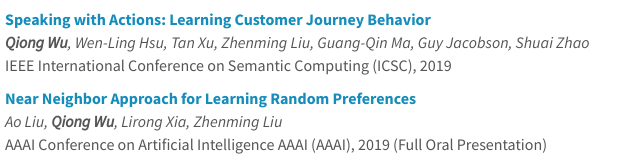
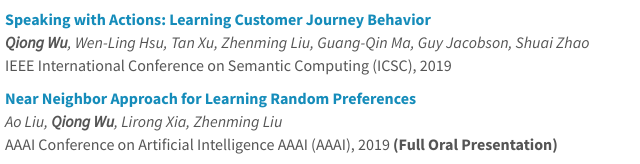
Before and after one commit to Qiong-WU/Qiong-WU.github.io, a plain HTML site: page index.html in a window 1280 px wide. Shown: the part 2116-2280 px from the top of the page, 151-791 px from the left. Drawn offline with nearby package versions, Linux system fonts and the light colour scheme.

Commit message:
Bold AAAI 2019 oral presentation to match award styling
Co-Authored-By: Claude Opus 5.5 <noreply@anthropic.com>
Claude-Session: https://claude.ai/code/session_01Uq2rj4JC31d9iRGfDtbRbn

```diff
--- a/index.html
+++ b/index.html
@@ -166,7 +166,7 @@ She received her B.Eng degree from the <a href="https://en.wikipedia.org/wiki/Da
 <p><a href="https://doi.org/10.1609/aaai.v33i01.33014336">
   <b>Near Neighbor Approach for Learning Random Preferences</b></a><br />
   <em>Ao Liu, <b>Qiong Wu</b>, Lirong Xia, Zhenming Liu </em><br />
-  AAAI Conference on Artificial Intelligence AAAI (AAAI), 2019 (Full Oral Presentation)</p>
+  AAAI Conference on Artificial Intelligence AAAI (AAAI), 2019 <b>(Full Oral Presentation)</b></p>
 
 <p><a href="https://www.sciencedirect.com/science/article/abs/pii/S2214212615000411">
   <b>A Magic Cube based Information Hiding Scheme of Large Payload</b></a><br />
```
